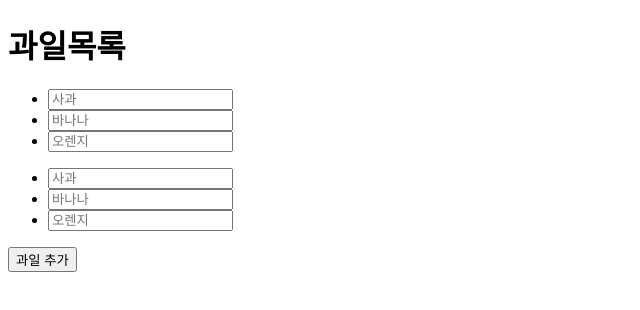
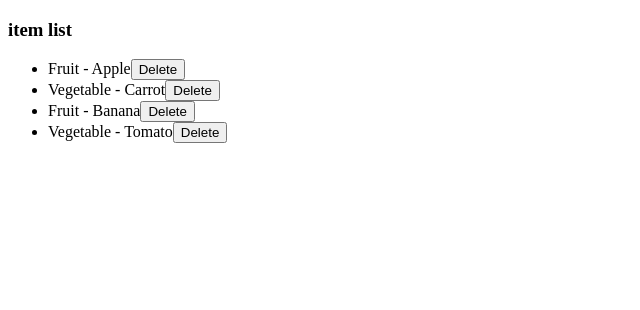
Before and after one commit to kim0hun/Inflearn_React, a React (Vite) app in the folder study/: page / in a window 1280 px wide. Shown: the top 310 px of the page, without its empty margins (0-640 px from the left). Built offline with nearby package versions, Linux system fonts and the light colour scheme.

Commit message:
87. filter

```diff
--- a/study/src/App.tsx
+++ b/study/src/App.tsx
@@ -1,36 +1,30 @@
 import { useState } from "react";
-import { v4 as uuidv4 } from "uuid";
 
 export default function App() {
-  const items = ["사과", "바나나", "오렌지"];
-  const [fruits, setFruits] = useState(() =>
-    items.map((item) => ({
-      id: uuidv4(),
-      value: item,
-    }))
-  );
-  const handleFruitAdd = () => {
-    setFruits([{ id: uuidv4(), value: "포도" }, ...fruits]);
+  const [items, setItems] = useState([
+    { id: 1, name: "Apple", category: "Fruit" },
+    { id: 2, name: "Carrot", category: "Vegetable" },
+    { id: 3, name: "Banana", category: "Fruit" },
+    { id: 4, name: "Tomato", category: "Vegetable" },
+  ]);
+
+  const handleDelete = (id: number) => {
+    setItems((items) => items.filter((item) => item.id !== id));
   };
 
   return (
     <>
-      <h1>과일목록</h1>
+      <h3>item list</h3>
       <ul>
-        {fruits.map((fruit) => (
-          <li key={fruit.id}>
-            <input type="text" placeholder={fruit.value} />
-          </li>
-        ))}
+        {items
+          // .filter((item) => item.category === "Vegetable")
+          .map((item) => (
+            <li key={item.id}>
+              {item.category} - {item.name}
+              <button onClick={() => handleDelete(item.id)}>Delete</button>
+            </li>
+          ))}
       </ul>
-      <ul>
-        {fruits.map((fruit) => (
-          <li key={fruit.id}>
-            <input type="text" placeholder={fruit.value} />
-          </li>
-        ))}
-      </ul>
-      <button onClick={handleFruitAdd}>과일 추가</button>
     </>
   );
 }
```
